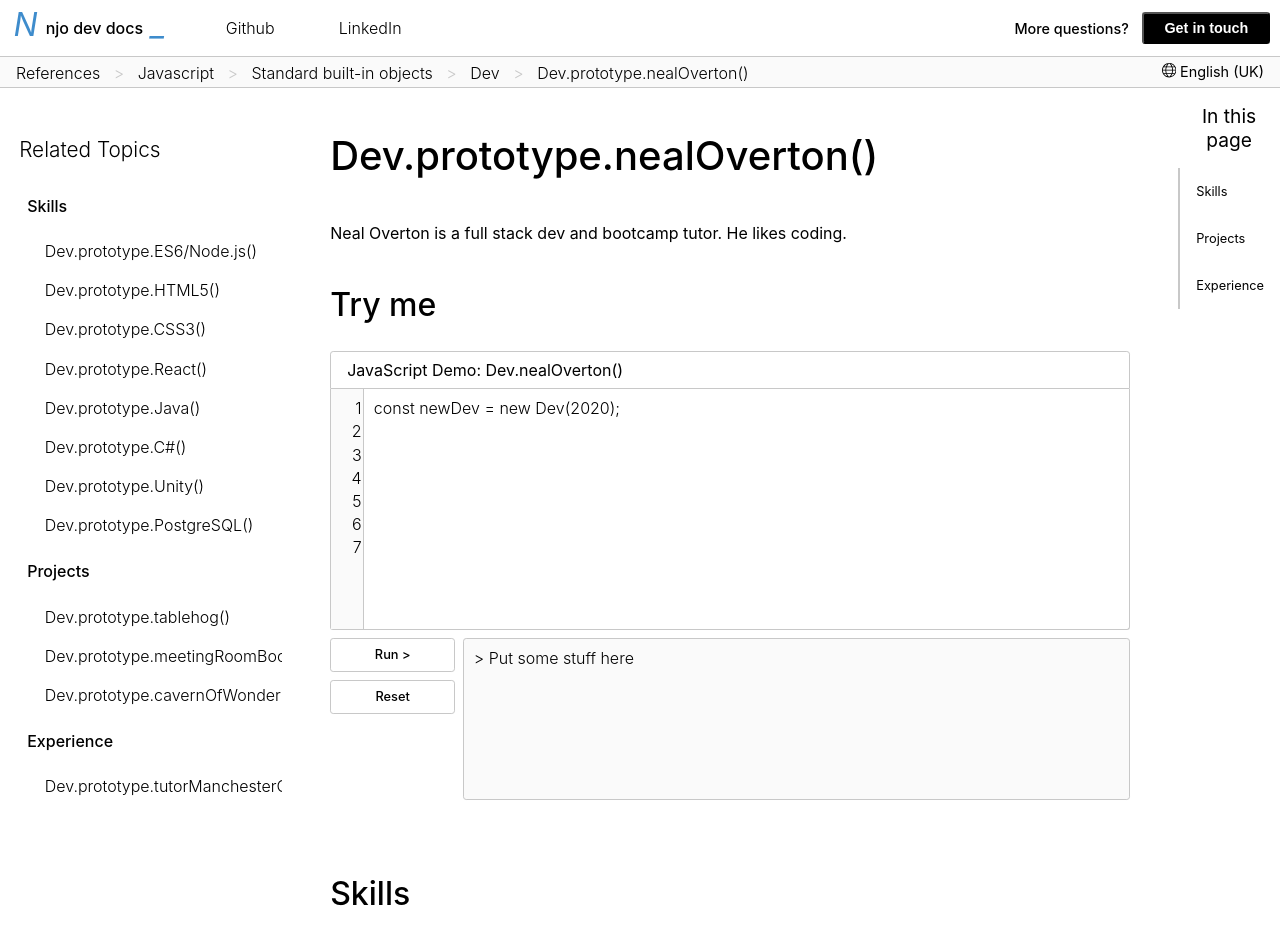
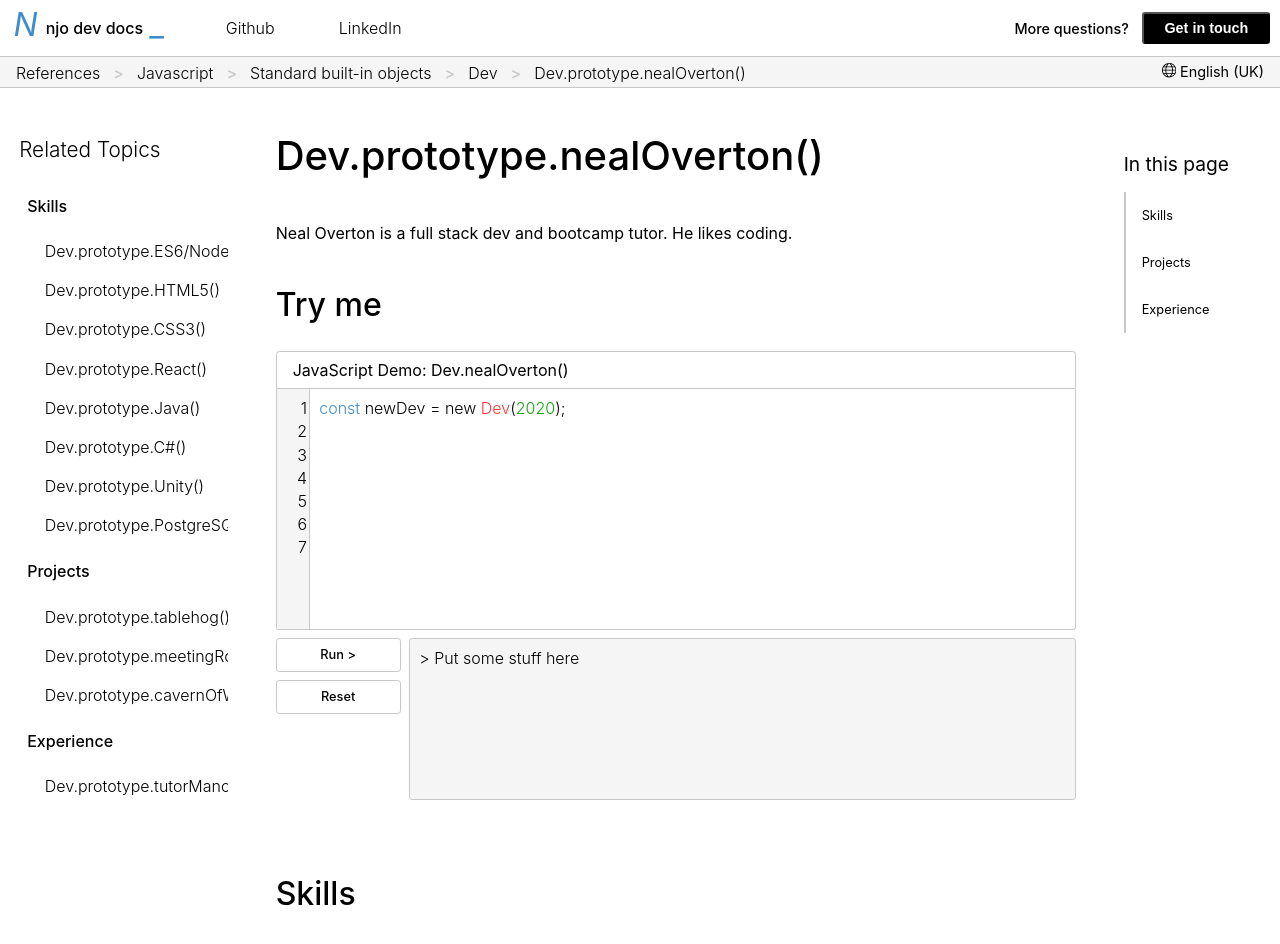
Before and after one commit to nealoverton/portfolio, a React (Create React App) app: page / in a window 1280 px wide. Shown: the top 944 px of the page. Built offline with nearby package versions, Linux system fonts and the light colour scheme.

Commit message:
display centrally on larger screen with full-width banner

```diff
--- a/src/App.js
+++ b/src/App.js
@@ -1,11 +1,11 @@
 import Home from './components/Home.js';
-import Navbar from './components/NavBar.js';
+import NavBar from './components/NavBar.js';
 import './styles/styles.js';
 
 function App() {
   return (
     <div className="App">
-      <Navbar/>
+      <NavBar/>
       <Home/>
     </div>
   );
--- a/src/components/NavBar.js
+++ b/src/components/NavBar.js
@@ -4,6 +4,7 @@ import { TfiWorld } from 'react-icons/tfi';
 const Navbar = () => {
 
     return <div className='NavBar'>
+        <div className='Navbar__full-width-banner'/>
         <div className='info-container'>
             <div className='info-container--left'>
                 <div className='logo'>
--- a/src/styles/App.css
+++ b/src/styles/App.css
@@ -1,5 +1,10 @@
 .App {
   text-align: center;
+  max-width: 90rem;
+  margin: auto;
+  display: flex;
+  flex-direction: column;
+  align-items: center;
 }
 
 .App-logo {
--- a/src/styles/Home.css
+++ b/src/styles/Home.css
@@ -1,4 +1,5 @@
 .Home {
     display: flex;
+    justify-content: center;
     width: 100%;
 }
--- a/src/styles/NavBar.css
+++ b/src/styles/NavBar.css
@@ -3,12 +3,25 @@
     flex-direction: column;
     justify-content: space-between;
     height: 5.5rem;
+    width: 100%;
     background-color: white;
     box-sizing: border-box;
     z-index: 1;
     position: -webkit-sticky;
     position: sticky;
     top: 0;
+}
+
+.Navbar__full-width-banner{
+    height: 1.9rem;
+    width: 800rem;
+    background-color: var(--lightgrey);
+    border-top: 1px solid var(--grey);
+    border-bottom: 1px solid var(--grey);
+    position: fixed;
+    top: 3.5rem;
+    left: 0;
+    z-index: -1;
 }
 
 .info-container{
@@ -102,6 +115,7 @@
 
 .path-container__path span{
     color: var(--grey);
+    font-weight: 500;
 }
 
 .path-container__language{
--- a/src/styles/Sections.css
+++ b/src/styles/SectionMenu.css
@@ -2,7 +2,9 @@
     display: flex;
     flex-direction: column;
     align-items: flex-start;
+    width: 15rem;
     height: 50%;
+    margin-top: 3rem;
     position: -webkit-sticky;
     position: sticky;
     top: 5.5rem;
@@ -19,3 +21,7 @@
     border-left: 2px solid var(--grey);
     font-size: 0.8rem;
 }
+
+.SectionMenu__label:hover{
+    color: var(--blue)
+}
--- a/src/styles/SideBar.css
+++ b/src/styles/SideBar.css
@@ -1,5 +1,6 @@
 .SideBar{
-    width: 25%;
+    width: 20rem;
+    max-width: 25rem;
     height: calc(100vh - 5.5rem);
     overflow-y: scroll;
     display: flex;
--- a/src/styles/styles.js
+++ b/src/styles/styles.js
@@ -5,4 +5,5 @@ import "./NavBar.css";
 import "./Home.css";
 import "./SideBar.css";
 import "./Main.css";
-import "./Sections.css";
+import "./SectionMenu.css";
+import "./code.css";
--- a/src/styles/variables.css
+++ b/src/styles/variables.css
@@ -1,6 +1,9 @@
 :root {
-    --lightgrey: rgb(250, 250, 250);
+    --lightgrey: rgb(245, 245, 245);
     --grey: rgb(200, 200, 200);
     --highlight: rgb(161, 151, 56);
     --highlight-bg: rgb(223, 219, 183);
+    --blue: rgb(62, 140, 204);
+    --red: rgb(255, 52, 52);
+    --green: rgb(18, 161, 13);
 }
```
